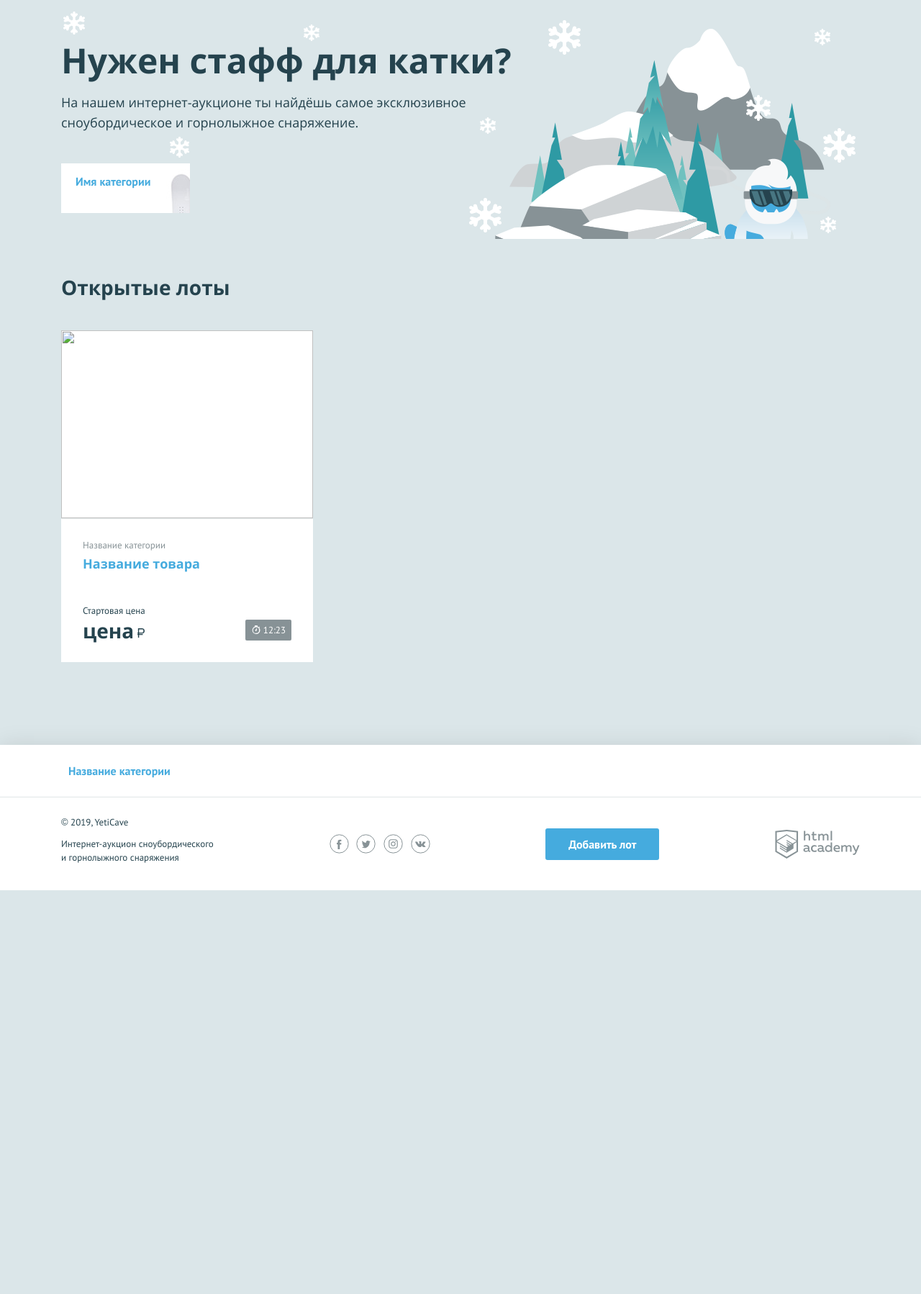
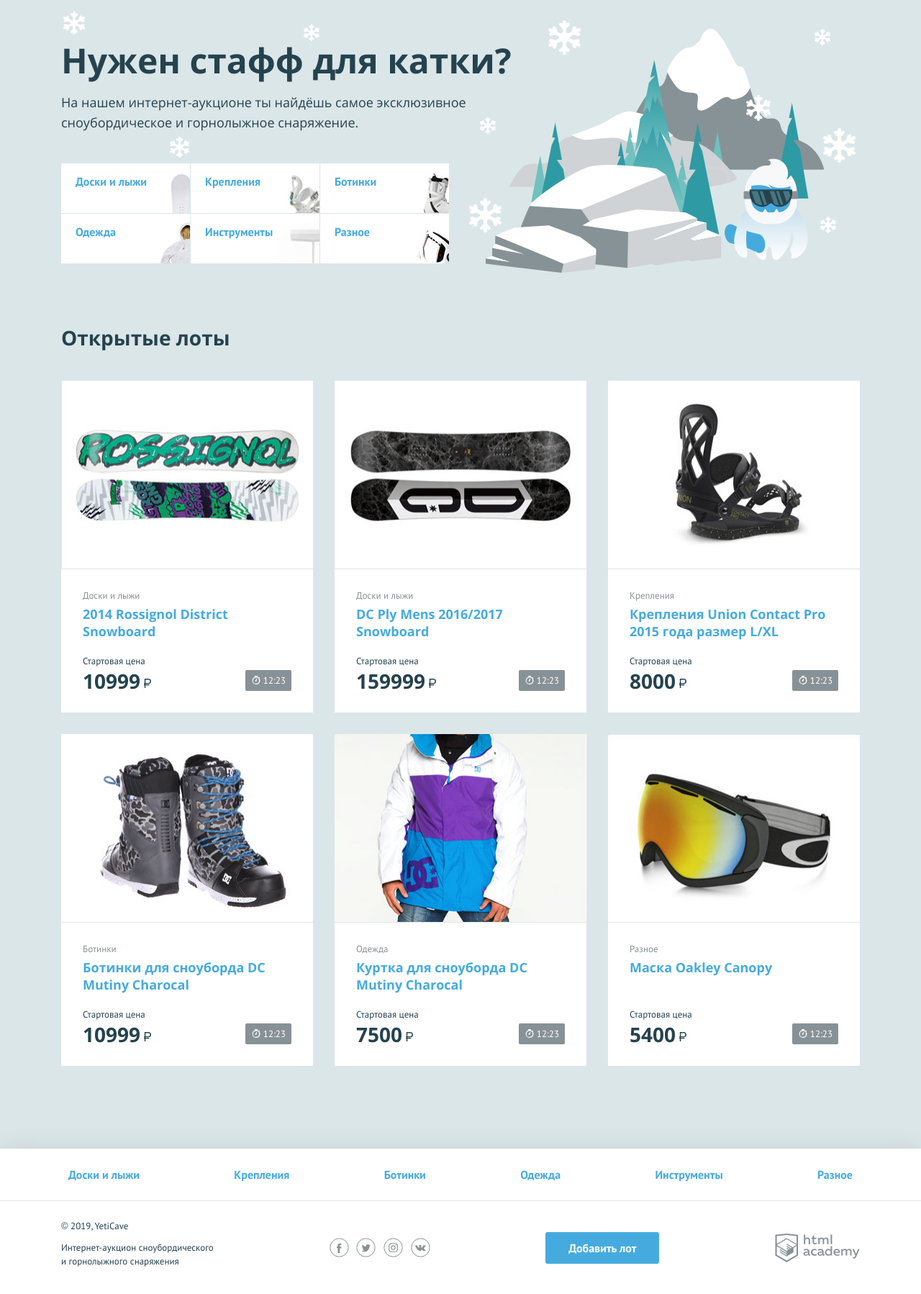
Before and after one commit to iamalexneumann/yeticave, a PHP site: page / in a window 1280 px wide. Shown: the part 107-1905 px from the top of the page at 72% size. Before the commit the page ends 1344 px from the top, so only its background shows below. Run offline with PHP 8.4, Linux system fonts and the light colour scheme.

Commit message:
Adds a solution to task 2.5

```diff
--- a/index.php
+++ b/index.php
@@ -2,6 +2,52 @@
 $is_auth = rand(0, 1);
 
 $user_name = 'Алексей Иванов';
+$categories = [
+    'boards' => 'Доски и лыжи',
+    'attachment' => 'Крепления',
+    'boots' => 'Ботинки',
+    'clothing' => 'Одежда',
+    'tools' => 'Инструменты',
+    'other' => 'Разное',
+];
+$ads = [
+    [
+        'title' => '2014 Rossignol District Snowboard',
+        'category' => $categories['boards'],
+        'price' => '10999',
+        'img_url' => 'img/lot-1.jpg',
+    ],
+    [
+        'title' => 'DC Ply Mens 2016/2017 Snowboard',
+        'category' => $categories['boards'],
+        'price' => '159999',
+        'img_url' => 'img/lot-2.jpg',
+    ],
+    [
+        'title' => 'Крепления Union Contact Pro 2015 года размер L/XL',
+        'category' => $categories['attachment'],
+        'price' => '8000',
+        'img_url' => 'img/lot-3.jpg',
+    ],
+    [
+        'title' => 'Ботинки для сноуборда DC Mutiny Charocal',
+        'category' => $categories['boots'],
+        'price' => '10999',
+        'img_url' => 'img/lot-4.jpg',
+    ],
+    [
+        'title' => 'Куртка для сноуборда DC Mutiny Charocal',
+        'category' => $categories['clothing'],
+        'price' => '7500',
+        'img_url' => 'img/lot-5.jpg',
+    ],
+    [
+        'title' => 'Маска Oakley Canopy',
+        'category' => $categories['other'],
+        'price' => '5400',
+        'img_url' => 'img/lot-6.jpg',
+    ],
+];
 ?>
 <!DOCTYPE html>
 <html lang="ru">
@@ -54,10 +100,11 @@ $user_name = 'Алексей Иванов';
         <h2 class="promo__title">Нужен стафф для катки?</h2>
         <p class="promo__text">На нашем интернет-аукционе ты найдёшь самое эксклюзивное сноубордическое и горнолыжное снаряжение.</p>
         <ul class="promo__list">
-            <!--заполните этот список из массива категорий-->
-            <li class="promo__item promo__item--boards">
-                <a class="promo__link" href="pages/all-lots.html">Имя категории</a>
+            <?php foreach ($categories as $category_key => $category_name): ?>
+            <li class="promo__item promo__item--<?= $category_key; ?>">
+                <a class="promo__link" href="pages/all-lots.html"><?= $category_name; ?></a>
             </li>
+            <?php endforeach; ?>
         </ul>
     </section>
     <section class="lots">
@@ -65,18 +112,18 @@ $user_name = 'Алексей Иванов';
             <h2>Открытые лоты</h2>
         </div>
         <ul class="lots__list">
-            <!--заполните этот список из массива с товарами-->
+            <?php foreach ($ads as $ad_item): ?>
             <li class="lots__item lot">
                 <div class="lot__image">
-                    <img src="" width="350" height="260" alt="">
+                    <img src="<?= $ad_item['img_url']; ?>" width="350" height="260" alt="">
                 </div>
                 <div class="lot__info">
-                    <span class="lot__category">Название категории</span>
-                    <h3 class="lot__title"><a class="text-link" href="pages/lot.html">Название товара</a></h3>
+                    <span class="lot__category"><?= $ad_item['category']; ?></span>
+                    <h3 class="lot__title"><a class="text-link" href="pages/lot.html"><?= $ad_item['title']; ?></a></h3>
                     <div class="lot__state">
                         <div class="lot__rate">
                             <span class="lot__amount">Стартовая цена</span>
-                            <span class="lot__cost">цена<b class="rub">р</b></span>
+                            <span class="lot__cost"><?= $ad_item['price']; ?><b class="rub">р</b></span>
                         </div>
                         <div class="lot__timer timer">
                             12:23
@@ -84,6 +131,7 @@ $user_name = 'Алексей Иванов';
                     </div>
                 </div>
             </li>
+            <?php endforeach; ?>
         </ul>
     </section>
 </main>
@@ -92,10 +140,11 @@ $user_name = 'Алексей Иванов';
 <footer class="main-footer">
     <nav class="nav">
         <ul class="nav__list container">
-            <!--заполните этот список из массива категорий-->
+            <?php foreach ($categories as $category_key => $category_name): ?>
             <li class="nav__item">
-                <a href="pages/all-lots.html">Название категории</a>
+                <a href="pages/all-lots.html"><?= $category_name; ?></a>
             </li>
+            <?php endforeach; ?>
         </ul>
     </nav>
     <div class="main-footer__bottom container">
```
